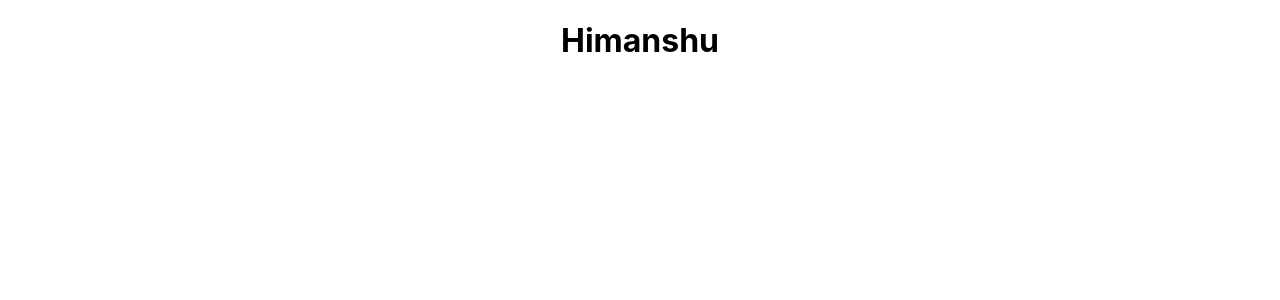
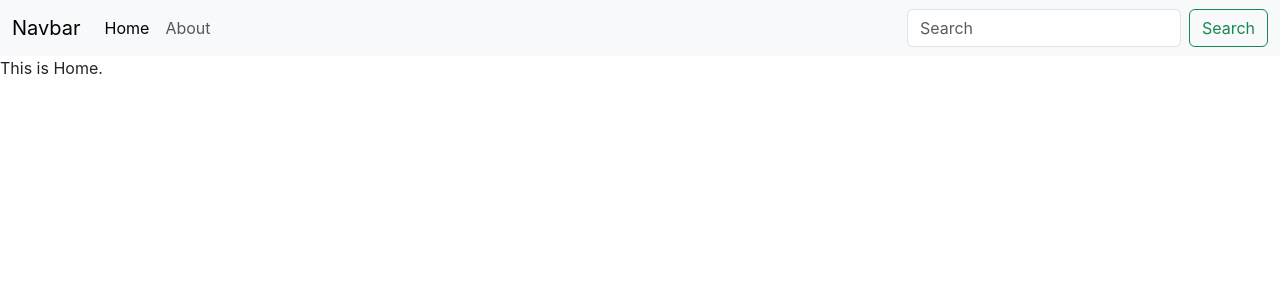
Before and after one commit to himanshuv242/Cloud-Notebook, a React (Create React App) app: page / in a window 1280 px wide. Shown: the top 300 px of the page. Built offline with nearby package versions, Linux system fonts and the light colour scheme.

Commit message:
Added routing

```diff
--- a/public/index.html
+++ b/public/index.html
@@ -13,11 +13,22 @@
 
     <link rel="manifest" href="%PUBLIC_URL%/manifest.json" />
 
-    <title>React App</title>
+    <link
+      href="https://cdn.jsdelivr.net/npm/bootstrap@5.3.0-alpha1/dist/css/bootstrap.min.css"
+      rel="stylesheet"
+      integrity="sha384-GLhlTQ8iRABdZLl6O3oVMWSktQOp6b7In1Zl3/Jr59b6EGGoI1aFkw7cmDA6j6gD"
+      crossorigin="anonymous"
+    />
+
+    <title>My-Cloudbook | Your personal notebook in the cloud.</title>
   </head>
   <body>
     <noscript>You need to enable JavaScript to run this app.</noscript>
     <div id="root"></div>
-
+    <script
+      src="https://cdn.jsdelivr.net/npm/bootstrap@5.3.0-alpha1/dist/js/bootstrap.min.js"
+      integrity="sha384-mQ93GR66B00ZXjt0YO5KlohRA5SY2XofN4zfuZxLkoj1gXtW8ANNCe9d5Y3eG5eD"
+      crossorigin="anonymous"
+    ></script>
   </body>
 </html>
--- a/src/App.js
+++ b/src/App.js
@@ -1,10 +1,18 @@
+import { Route, Routes } from 'react-router-dom';
 import './App.css';
+import Navbar from './components/Navbar';
+import Home from './components/Home';
+import About from './components/About';
 
 function App() {
   return (
-    <div className="App">
-      <h1>Himanshu</h1>
-    </div>
+    <>
+    <Navbar/>
+    <Routes>
+        <Route exact path="/" element={<Home/>}/>
+        <Route exact path="/about" element={<About/>}/>
+      </Routes>
+    </>
   );
 }
 
--- /dev/null
+++ b/src/components/About.js
@@ -0,0 +1,9 @@
+import React from 'react'
+
+function About() {
+  return (
+    <div>this about</div>
+  )
+}
+
+export default About
--- /dev/null
+++ b/src/components/Home.js
@@ -0,0 +1,9 @@
+import React from 'react'
+
+function Home() {
+  return (
+    <div>This is Home.</div>
+  )
+}
+
+export default Home
--- /dev/null
+++ b/src/components/Navbar.js
@@ -0,0 +1,52 @@
+import React from "react";
+import { Link } from "react-router-dom";
+
+function Navbar() {
+  return (
+    <nav className="navbar navbar-expand-lg bg-body-tertiary">
+      <div className="container-fluid">
+        <Link className="navbar-brand" to="/">
+          Navbar
+        </Link>
+        <button
+          className="navbar-toggler"
+          type="button"
+          data-bs-toggle="collapse"
+          data-bs-target="#navbarSupportedContent"
+          aria-controls="navbarSupportedContent"
+          aria-expanded="false"
+          aria-label="Toggle navigation"
+        >
+          <span className="navbar-toggler-icon" />
+        </button>
+        <div className="collapse navbar-collapse" id="navbarSupportedContent">
+          <ul className="navbar-nav me-auto mb-2 mb-lg-0">
+            <li className="nav-item">
+              <Link className="nav-link active" aria-current="page" to="/">
+                Home
+              </Link>
+            </li>
+            <li className="nav-item">
+              <Link className="nav-link" to="/about">
+                About
+              </Link>
+            </li>
+          </ul>
+          <form className="d-flex" role="search">
+            <input
+              className="form-control me-2"
+              type="search"
+              placeholder="Search"
+              aria-label="Search"
+            />
+            <button className="btn btn-outline-success" type="submit">
+              Search
+            </button>
+          </form>
+        </div>
+      </div>
+    </nav>
+  );
+}
+
+export default Navbar;
--- a/src/index.js
+++ b/src/index.js
@@ -2,12 +2,16 @@
 import ReactDOM from 'react-dom/client';
 import './index.css';
 import App from './App';
+import { BrowserRouter } from 'react-router-dom';
 
 const root = ReactDOM.createRoot(document.getElementById('root'));
 root.render(
   <React.StrictMode>
+    <BrowserRouter>
     <App />
+    </BrowserRouter>
   </React.StrictMode>
+
 );
 
 // If you want to start measuring performance in your app, pass a function
```
